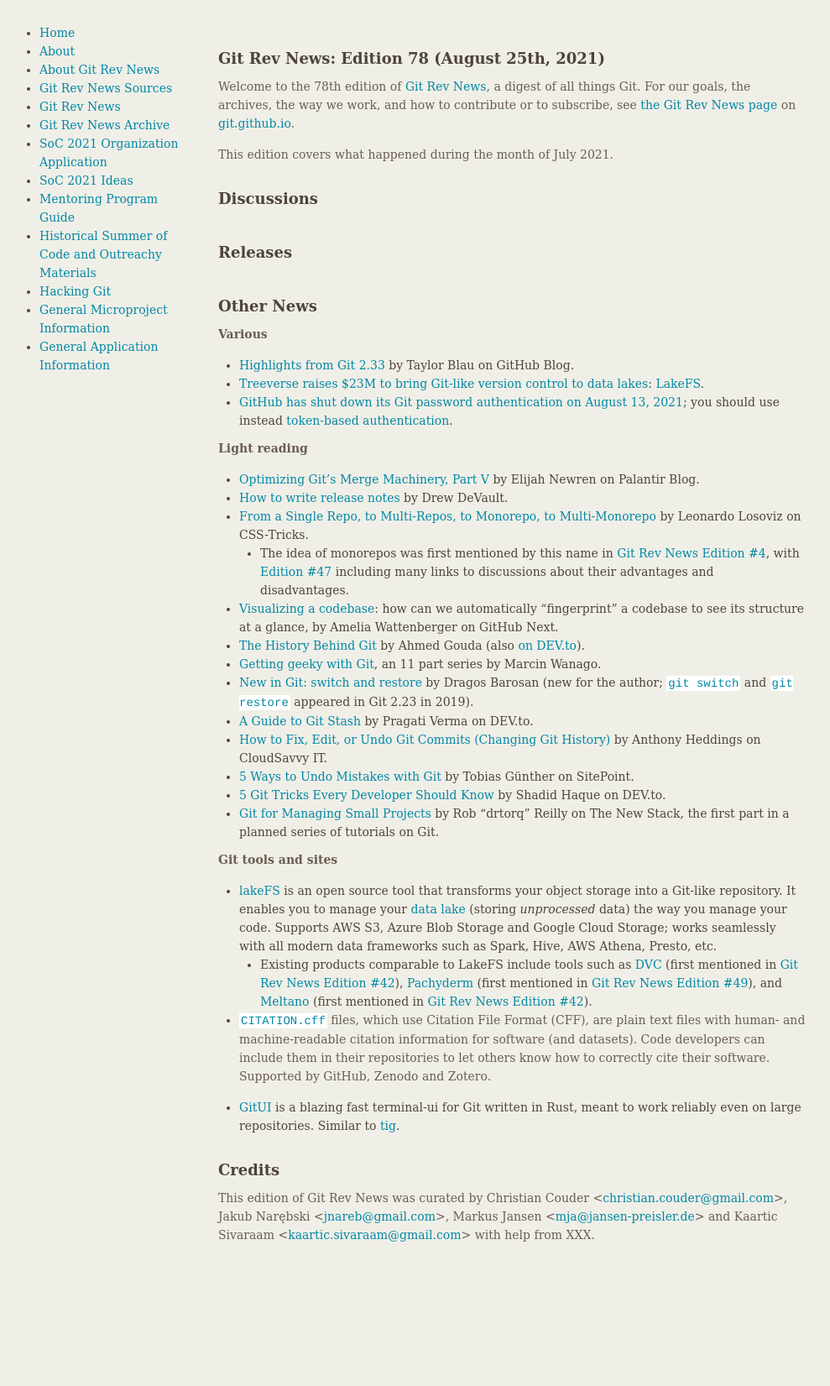
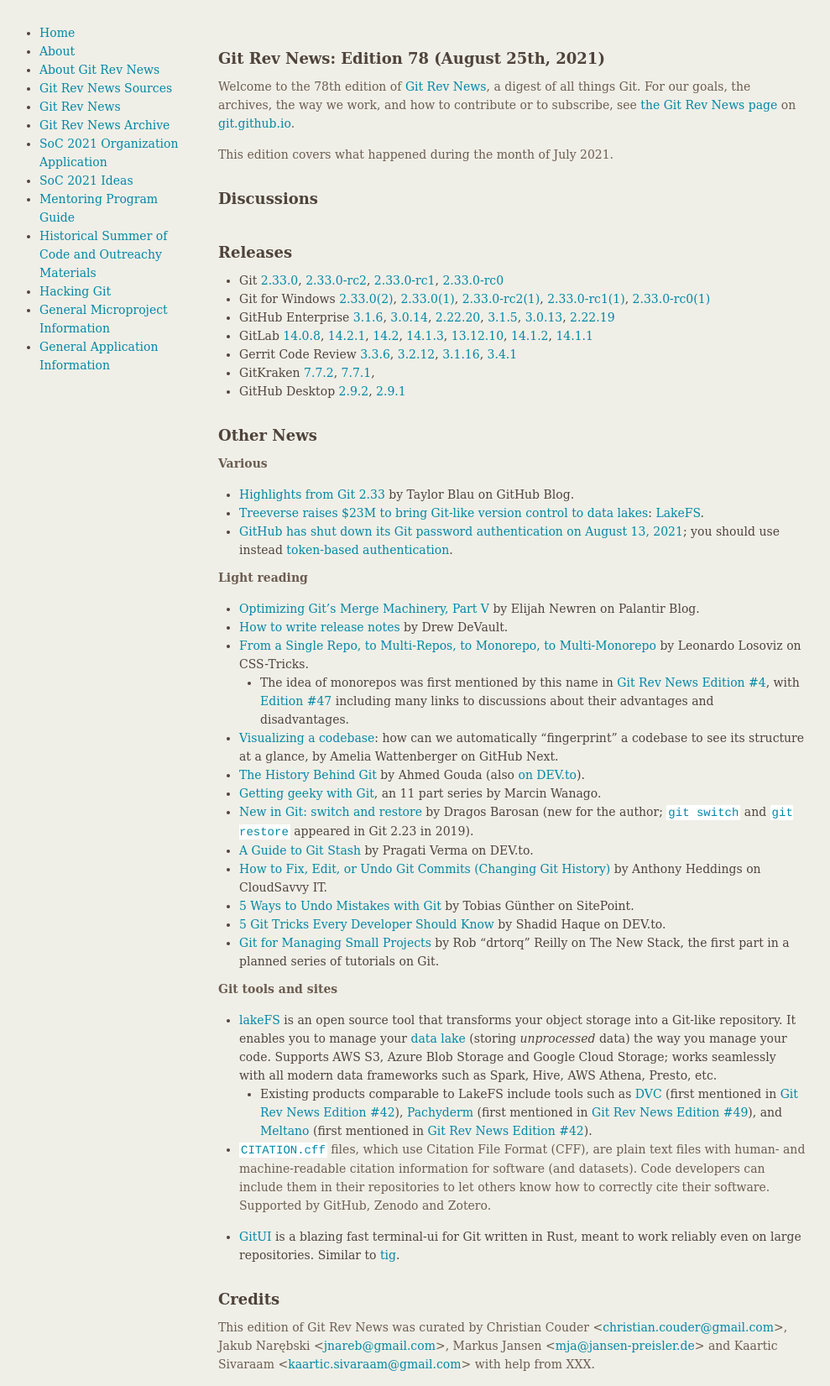
Before and after one commit to git/git.github.io, a Jekyll site: the page built from rev_news/drafts/edition-78.md, in a window 1280 px wide. Shown: the whole page at 84% size, without its empty margins (149-1138 px from the left). Built offline with Jekyll 4.4.1, drawn with Linux system fonts in a browser that asks for light colours; before the commit the page ends 1497 px from its top, so only the background shows below that.

Commit message:
rn-78: add releases

```diff
--- a/rev_news/drafts/edition-78.md
+++ b/rev_news/drafts/edition-78.md
@@ -35,6 +35,36 @@
 
 ## Releases
 
++ Git [2.33.0](https://public-inbox.org/git/xmqq1r6touqi.fsf@gitster.g/),
+[2.33.0-rc2](https://public-inbox.org/git/xmqqo8a37eim.fsf@gitster.g/),
+[2.33.0-rc1](https://public-inbox.org/git/xmqq5ywigls4.fsf@gitster.g/),
+[2.33.0-rc0](https://public-inbox.org/git/xmqqbl6fv2b8.fsf@gitster.g/)
++ Git for Windows [2.33.0(2)](https://github.com/git-for-windows/git/releases/tag/v2.33.0.windows.2),
+[2.33.0(1)](https://github.com/git-for-windows/git/releases/tag/v2.33.0.windows.1),
+[2.33.0-rc2(1)](https://github.com/git-for-windows/git/releases/tag/v2.33.0-rc2.windows.1),
+[2.33.0-rc1(1)](https://github.com/git-for-windows/git/releases/tag/v2.33.0-rc1.windows.1),
+[2.33.0-rc0(1)](https://github.com/git-for-windows/git/releases/tag/v2.33.0-rc0.windows.1)
++ GitHub Enterprise [3.1.6](https://help.github.com/enterprise-server@3.1/admin/release-notes#3.1.6),
+[3.0.14](https://help.github.com/enterprise-server@3.0/admin/release-notes#3.0.14),
+[2.22.20](https://help.github.com/enterprise-server@2.22/admin/release-notes#2.22.20),
+[3.1.5](https://help.github.com/enterprise-server@3.1/admin/release-notes#3.1.5),
+[3.0.13](https://help.github.com/enterprise-server@3.0/admin/release-notes#3.0.13),
+[2.22.19](https://help.github.com/enterprise-server@2.22/admin/release-notes#2.22.19)
++ GitLab [14.0.8](https://about.gitlab.com/releases/2021/08/26/gitlab-14-0-8-released/),
+[14.2.1](https://about.gitlab.com/releases/2021/08/23/gitlab-14-2-1-released/),
+[14.2](https://about.gitlab.com/releases/2021/08/22/gitlab-14-2-released/),
+[14.1.3](https://about.gitlab.com/releases/2021/08/17/gitlab-14-1-3-released/),
+[13.12.10](https://about.gitlab.com/releases/2021/08/10/gitlab-13-12-10-released/),
+[14.1.2](https://about.gitlab.com/releases/2021/08/03/security-release-gitlab-14-1-2-released/),
+[14.1.1](https://about.gitlab.com/releases/2021/07/28/gitlab-14-1-1-released/)
++ Gerrit Code Review [3.3.6](https://www.gerritcodereview.com/3.3.html#336),
+[3.2.12](https://www.gerritcodereview.com/3.2.html#3212),
+[3.1.16](https://www.gerritcodereview.com/3.1.html#3116),
+[3.4.1](https://www.gerritcodereview.com/3.4.html#341)
++ GitKraken [7.7.2](https://support.gitkraken.com/release-notes/current),
+[7.7.1](https://support.gitkraken.com/release-notes/current),
++ GitHub Desktop [2.9.2](https://desktop.github.com/release-notes/),
+[2.9.1](https://desktop.github.com/release-notes/)
 
 ## Other News
 
```
